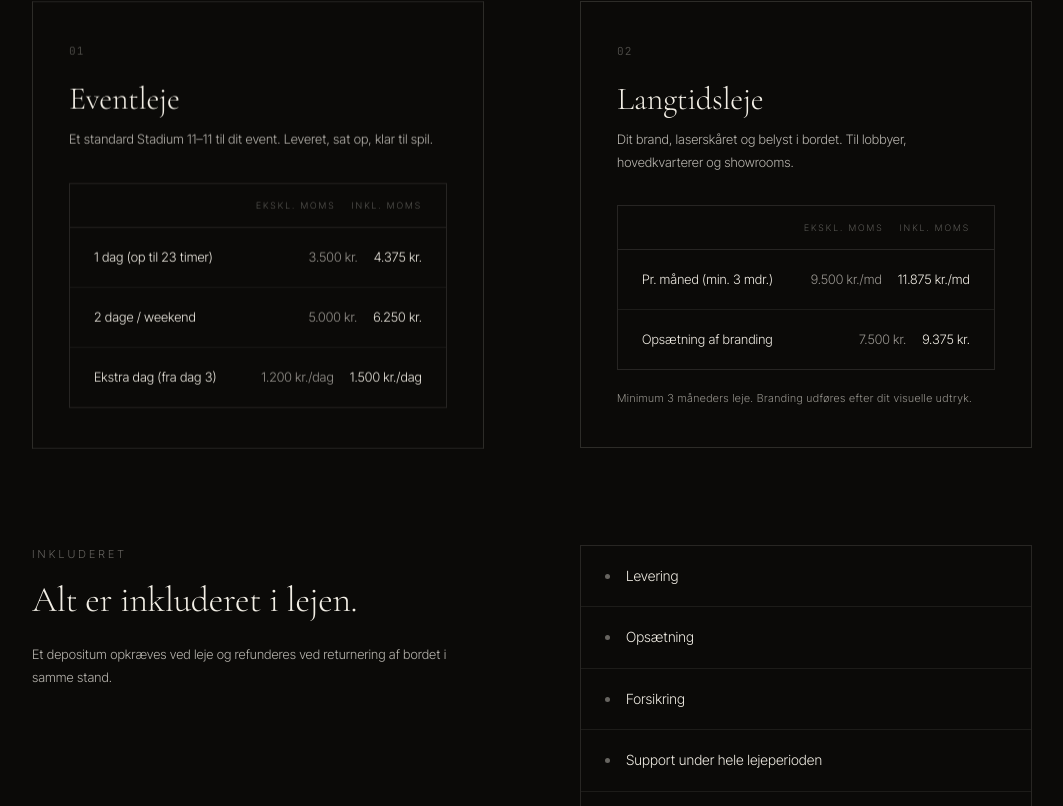
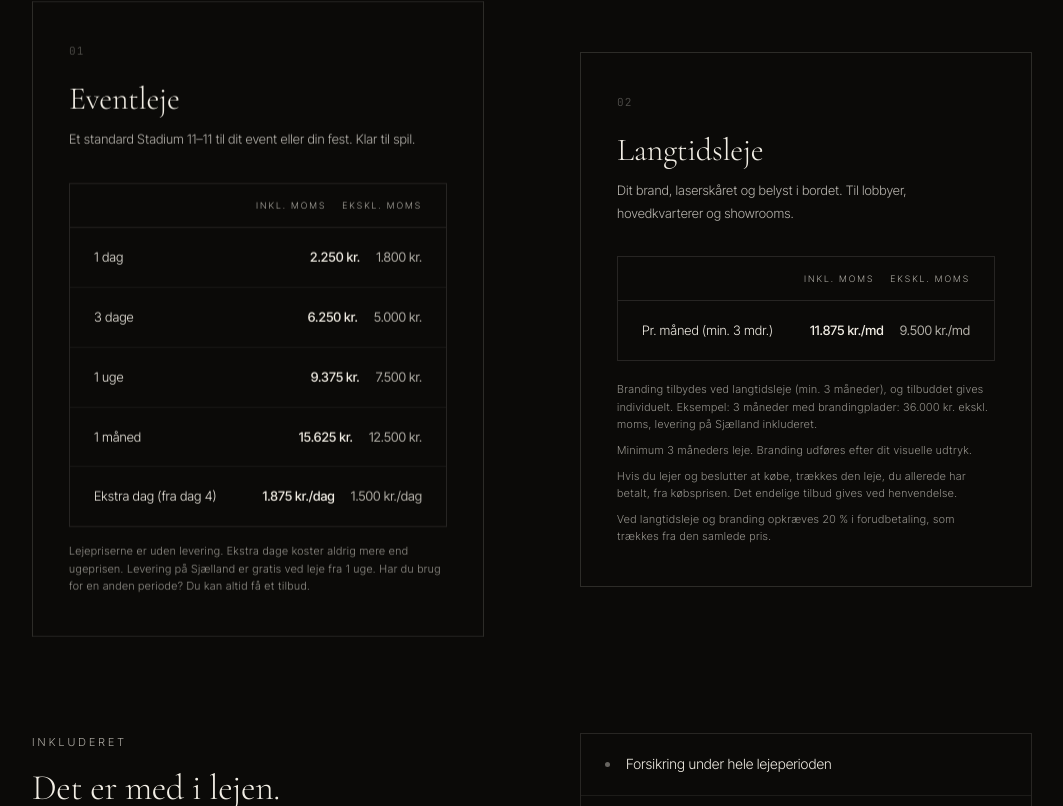
Before and after one commit to WoodooStadium/woodoo-stadium, a Next.js app: page /da/udlejning in a window 1280 px wide. Shown: the part 1354-2160 px from the top of the page, without its empty margins (108-1171 px from the left). Built offline with nearby package versions, Linux system fonts and the light colour scheme.

Commit message:
Update rental prices, payment terms and delivery wording on rental and Events pages; fix related blog posts

```diff
--- a/content/blog/da/leje-af-bordfodbold-til-events-i-odense.mdx
+++ b/content/blog/da/leje-af-bordfodbold-til-events-i-odense.mdx
@@ -33,7 +33,7 @@ Nedenfor er et hurtigt overblik over de praktiske forhold ved leje i Odense:
 
 | Ydelse | Hvad du kan forvente |
 |---|---|
-| Levering i Odense | Inkluderet i prisen — se aktuelle priser på udlejningssiden |
+| Levering på Fyn | 2.800 kr. ekskl. moms. Se alle priser på [udlejningssiden](/da/udlejning). |
 | Opsætning på adressen | Bordet placeres klar til brug efter aftale |
 | Afhentning efter event | Inkluderet |
 | Booking | Direkte via telefon eller e-mail |
--- a/content/blog/da/leje-af-professionelt-bordfodbold-i-koebenhavn.mdx
+++ b/content/blog/da/leje-af-professionelt-bordfodbold-i-koebenhavn.mdx
@@ -57,9 +57,9 @@ Hvis lokationen har trapper, smalle passager eller begrænset elevatoradgang, er
 
 ## Priser og varianter
 
-Se de aktuelle priser på [udlejningssiden](/da/udlejning). Der ligger ikke en offentlig timepris, dagspris eller en komplet prisliste med weekend- og flerdagsniveauer online. Derfor bør den endelige pris afklares ud fra dato, lokation, varighed og antal borde.
+Du finder vores lejepriser, fra 1.800 kr. pr. dag ekskl. moms, på [udlejningssiden](/da/udlejning). Den endelige pris afklares ud fra dato, lokation, varighed og antal borde.
 
-Der er heller ikke oplyst en offentlig prisforskel mellem varianten med plastspillere og varianten med aluminiumsspillere. Ud fra de tilgængelige oplysninger starter begge ved samme niveau, mens detaljer må tages direkte i dialog.
+Der er ikke oplyst en offentlig prisforskel mellem varianten med plastspillere og varianten med aluminiumsspillere. Ud fra de tilgængelige oplysninger starter begge ved samme niveau, mens detaljer må tages direkte i dialog.
 
 | Variant | Levering/afhentning | Opsætning | Tilbehør |
 |---|---|---|---|
--- a/src/app/da/udlejning/page.tsx
+++ b/src/app/da/udlejning/page.tsx
@@ -5,8 +5,8 @@ import RentalForm from "@/components/RentalForm";
 
 export const metadata: Metadata = buildPageMetadata({
   path: "/da/udlejning",
-  title: "Lej Stadium 11–11 | Udlejning af luksus bordfodboldbord | Woodoo Stadium",
-  description: "Lej Stadium 11–11 til events eller langtidsplacering. Inkluderer levering, opsætning og forsikring. Vi leverer i hele Danmark.",
+  title: "Lej Stadium 11–11 | Udlejning af bordfodboldbord | Woodoo Stadium",
+  description: "Lej Stadium 11–11 til fest, event eller langtidsplacering. Fra 2.250 kr. pr. dag inkl. moms. Vi leverer i hele Danmark.",
   image: OG_IMAGES.rental,
   imageAlt: "Stadium 11–11 til udlejning",
 });
@@ -17,8 +17,18 @@ const kicker: React.CSSProperties = {
   fontSize: "11px",
   letterSpacing: "0.28em",
   textTransform: "uppercase",
-  color: "rgba(242,238,229,0.4)",
+  color: "rgba(242,238,229,0.72)",
   marginBottom: "16px",
+};
+
+// Small note under tables (dark sections)
+const note: React.CSSProperties = {
+  fontFamily: "Inter Tight, sans-serif",
+  fontSize: "11px",
+  color: "rgba(242,238,229,0.6)",
+  letterSpacing: "0.04em",
+  lineHeight: "1.6",
+  marginTop: "16px",
 };
 
 const kickerLight: React.CSSProperties = {
@@ -51,7 +61,7 @@ function TableHeader({ cols }: { cols: string[] }) {
             fontSize: "9px",
             letterSpacing: "0.22em",
             textTransform: "uppercase",
-            color: "rgba(242,238,229,0.35)",
+            color: "rgba(242,238,229,0.72)",
             textAlign: col !== cols[0] ? "right" : undefined,
           }}
         >
@@ -89,13 +99,15 @@ function TableRow({
       >
         {cols[0]}
       </span>
+      {/* First price column (inkl. moms) is prominent, the second (ekskl. moms) secondary */}
       {cols.slice(1).map((val, i) => (
         <span
           key={i}
           style={{
             fontFamily: "Inter Tight, sans-serif",
             fontSize: "13px",
-            color: i === 0 ? "rgba(242,238,229,0.62)" : "#F2EEE5",
+            fontWeight: i === 0 ? 500 : 400,
+            color: i === 0 ? "#F2EEE5" : "rgba(242,238,229,0.72)",
             textAlign: "right",
             whiteSpace: "nowrap",
           }}
@@ -110,7 +122,7 @@ function TableRow({
 const faqItems = [
   {
     q: "Hvor lang tid varer en eventleje?",
-    a: "En dag regnes som op til 23 timer. Weekendleje dækker to dage. Har du brug for en anden varighed, aftaler vi det.",
+    a: "En dag regnes som op til 23 timer. Du kan leje i 1 dag, 3 dage, 1 uge eller 1 måned. Har du brug for en anden periode, giver vi dig gerne et tilbud.",
   },
   {
     q: "Kan jeg få mit logo på bordet til et event?",
@@ -126,15 +138,19 @@ const faqItems = [
   },
   {
     q: "Hvad sker der, hvis bordet bliver beskadiget?",
-    a: "Bordet er forsikret. Et depositum opkræves ved leje og refunderes, når bordet returneres i samme stand.",
+    a: "Bordet er forsikret under hele lejeperioden. Kunden hæfter dog for skader, der skyldes forkert brug eller hærværk.",
   },
   {
     q: "Hvor leverer I?",
-    a: "I hele Danmark. Se priser pr. landsdel ovenfor. Du kan også selv afhente i Storkøbenhavn uden beregning.",
+    a: "I hele Danmark. Se priser pr. landsdel ovenfor. Du kan også selv afhente i Storkøbenhavn uden beregning, hvis du henter bordet i en bil med lift.",
   },
   {
     q: "Hvordan booker jeg?",
-    a: "Udfyld forespørgselsformularen nedenfor. Vi vender tilbage med tilgængelighed og et samlet tilbud inden for to hverdage.",
+    a: "Udfyld forespørgselsformularen nedenfor. Vi vender tilbage med tilgængelighed og et samlet tilbud inden for to hverdage. Bordet er først reserveret, når du har accepteret tilbuddet, og vi tager forbehold for, at bordet kan være udlejet.",
+  },
+  {
+    q: "Kan jeg leje bordet til en privat fest?",
+    a: "Ja. Både private og virksomheder kan leje Stadium 11–11 til fødselsdage, bryllupper, konfirmationer, havefester og firmaevents. Private betaler forud, og der opkræves intet depositum.",
   },
 ];
 
@@ -193,7 +209,7 @@ export default function UdlejningPage() {
           >
             <div className="col-meta">
               <span className="label" style={{ color: "rgba(242,238,229,0.62)" }}>
-                Erhverv
+                Privat &amp; erhverv
               </span>
               <span
                 className="val"
@@ -320,7 +336,7 @@ export default function UdlejningPage() {
                   marginBottom: "32px",
                 }}
               >
-                Et standard Stadium 11–11 til dit event. Leveret, sat op, klar til spil.
+                Et standard Stadium 11–11 til dit event eller din fest. Klar til spil.
               </p>
               <div
                 style={{
@@ -328,11 +344,16 @@ export default function UdlejningPage() {
                   overflow: "hidden",
                 }}
               >
-                <TableHeader cols={["", "Ekskl. moms", "Inkl. moms"]} />
-                <TableRow cols={["1 dag (op til 23 timer)", "3.500 kr.", "4.375 kr."]} />
-                <TableRow cols={["2 dage / weekend", "5.000 kr.", "6.250 kr."]} />
-                <TableRow cols={["Ekstra dag (fra dag 3)", "1.200 kr./dag", "1.500 kr./dag"]} last />
+                <TableHeader cols={["", "Inkl. moms", "Ekskl. moms"]} />
+                <TableRow cols={["1 dag", "2.250 kr.", "1.800 kr."]} />
+                <TableRow cols={["3 dage", "6.250 kr.", "5.000 kr."]} />
+                <TableRow cols={["1 uge", "9.375 kr.", "7.500 kr."]} />
+                <TableRow cols={["1 måned", "15.625 kr.", "12.500 kr."]} />
+                <TableRow cols={["Ekstra dag (fra dag 4)", "1.875 kr./dag", "1.500 kr./dag"]} last />
               </div>
+              <p style={note}>
+                Lejepriserne er uden levering. Ekstra dage koster aldrig mere end ugeprisen. Levering på Sjælland er gratis ved leje fra 1 uge. Har du brug for en anden periode? Du kan altid få et tilbud.
+              </p>
             </div>
 
             {/* Kort B — Langtidsleje */}
@@ -386,10 +407,12 @@ export default function UdlejningPage() {
                   marginBottom: "20px",
                 }}
               >
-                <TableHeader cols={["", "Ekskl. moms", "Inkl. moms"]} />
-                <TableRow cols={["Pr. måned (min. 3 mdr.)", "9.500 kr./md", "11.875 kr./md"]} />
-                <TableRow cols={["Opsætning af branding", "7.500 kr.", "9.375 kr."]} last />
+                <TableHeader cols={["", "Inkl. moms", "Ekskl. moms"]} />
+                <TableRow cols={["Pr. måned (min. 3 mdr.)", "11.875 kr./md", "9.500 kr./md"]} last />
               </div>
+              <p style={{ ...note, marginTop: 0 }}>
+                Branding tilbydes ved langtidsleje (min. 3 måneder), og tilbuddet gives individuelt. Eksempel: 3 måneder med brandingplader: 36.000 kr. ekskl. moms, levering på Sjælland inkluderet.
+              </p>
               <p
                 style={{
                   fontFamily: "Inter Tight, sans-serif",
@@ -397,9 +420,16 @@ export default function UdlejningPage() {
                   color: "rgba(242,238,229,0.6)",
                   letterSpacing: "0.04em",
                   lineHeight: "1.6",
+                  marginTop: "8px",
                 }}
               >
                 Minimum 3 måneders leje. Branding udføres efter dit visuelle udtryk.
+              </p>
+              <p style={{ ...note, marginTop: "8px" }}>
+                Hvis du lejer og beslutter at købe, trækkes den leje, du allerede har betalt, fra købsprisen. Det endelige tilbud gives ved henvendelse.
+              </p>
+              <p style={{ ...note, marginTop: "8px" }}>
+                Ved langtidsleje og branding opkræves 20 % i forudbetaling, som trækkes fra den samlede pris.
               </p>
             </div>
           </div>
@@ -422,7 +452,7 @@ export default function UdlejningPage() {
                   marginBottom: "12px",
                 }}
               >
-                Alt er inkluderet i lejen.
+                Det er med i lejen.
               </h2>
               <p
                 style={{
@@ -433,7 +463,7 @@ export default function UdlejningPage() {
                   marginTop: "24px",
                 }}
               >
-                Et depositum opkræves ved leje og refunderes ved returnering af bordet i samme stand.
+                Private betaler forud, og der opkræves intet depositum. Ved langtidsleje og branding opkræves 20 % i forudbetaling.
               </p>
             </div>
             <div
@@ -443,11 +473,9 @@ export default function UdlejningPage() {
               }}
             >
               {[
-                "Levering",
-                "Opsætning",
-                "Forsikring",
+                "Forsikring under hele lejeperioden",
                 "Support under hele lejeperioden",
-                "Afhentning",
+                "Levering, opsætning og afhentning: prisen afhænger af landsdel, gratis på Sjælland ved leje fra 1 uge",
               ].map((item, i, arr) => (
                 <div
                   key={item}
@@ -538,7 +566,7 @@ export default function UdlejningPage() {
               maxWidth: "56ch",
             }}
           >
-            Vi leverer, sætter op og henter igen — i hele landet. Prisen afhænger af landsdel og er inkluderet i det samlede tilbud.
+            Vi leverer, sætter op og henter igen — i hele landet. Prisen afhænger af landsdel og lægges til lejeprisen. Levering på Sjælland er gratis ved leje fra 1 uge.
           </p>
           <div
             style={{
@@ -546,13 +574,13 @@ export default function UdlejningPage() {
               overflow: "hidden",
             }}
           >
-            <TableHeader cols={["Landsdel", "Ekskl. moms", "Inkl. moms"]} />
-            <TableRow cols={["Sjælland", "1.500 kr.", "1.875 kr."]} />
-            <TableRow cols={["Lolland & Falster", "2.200 kr.", "2.750 kr."]} />
-            <TableRow cols={["Fyn", "2.800 kr.", "3.500 kr."]} />
-            <TableRow cols={["Syd-Jylland", "3.400 kr.", "4.250 kr."]} />
-            <TableRow cols={["Midt-Jylland", "3.900 kr.", "4.875 kr."]} />
-            <TableRow cols={["Nord-Jylland", "4.500 kr.", "5.625 kr."]} />
+            <TableHeader cols={["Landsdel", "Inkl. moms", "Ekskl. moms"]} />
+            <TableRow cols={["Sjælland", "1.875 kr.", "1.500 kr."]} />
+            <TableRow cols={["Lolland & Falster", "2.750 kr.", "2.200 kr."]} />
+            <TableRow cols={["Fyn", "3.500 kr.", "2.800 kr."]} />
+            <TableRow cols={["Syd-Jylland", "4.250 kr.", "3.400 kr."]} />
+            <TableRow cols={["Midt-Jylland", "4.875 kr.", "3.900 kr."]} />
+            <TableRow cols={["Nord-Jylland", "5.625 kr.", "4.500 kr."]} />
             <TableRow cols={["Selvafhentning (Storkøbenhavn)", "Gratis", "Gratis"]} last />
           </div>
           <p
@@ -566,6 +594,9 @@ export default function UdlejningPage() {
             }}
           >
             Prisen dækker levering, opsætning og afhentning. Fyn og Jylland inkluderer broafgift.
+          </p>
+          <p style={{ ...note, marginTop: "8px" }}>
+            Selvafhentning i Storkøbenhavn er gratis, hvis du henter bordet i en bil med lift (bordet vejer 150 kg).
           </p>
         </div>
       </section>
@@ -679,6 +710,17 @@ export default function UdlejningPage() {
               style={{
                 fontFamily: "Inter Tight, sans-serif",
                 fontSize: "13px",
+                color: "rgba(26,24,20,0.65)",
+                lineHeight: "1.7",
+                marginBottom: "16px",
+              }}
+            >
+              En forespørgsel er ikke en booking. Bordet er først reserveret, når du har accepteret vores tilbud, og vi tager forbehold for, at bordet kan være udlejet.
+            </p>
+            <p
+              style={{
+                fontFamily: "Inter Tight, sans-serif",
+                fontSize: "13px",
                 color: "rgba(26,24,20,0.45)",
                 lineHeight: "1.7",
               }}
--- a/src/app/for-business/events/page.tsx
+++ b/src/app/for-business/events/page.tsx
@@ -68,7 +68,7 @@ const pricingRows = [
 
 const included = [
   "Insurance for the full placement period",
-  "Deposit (refunded on return)",
+  "Payment in advance, no deposit",
 ];
 
 const SHOW_CASE_STUDIES = false; // TODO: flip to true once real case studies are ready
```
Also changed, not shown: src/app/da/erhverv/events/page.tsx (+10 -6 lines).
